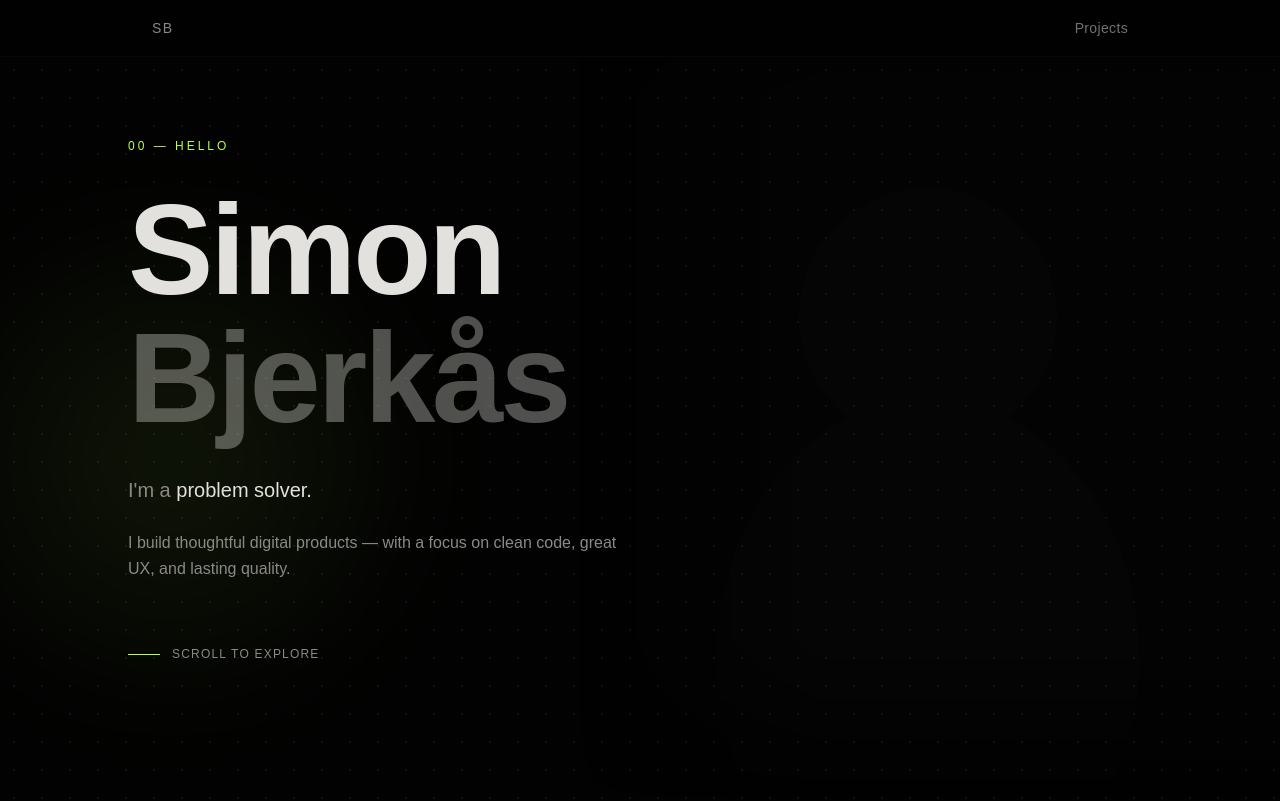
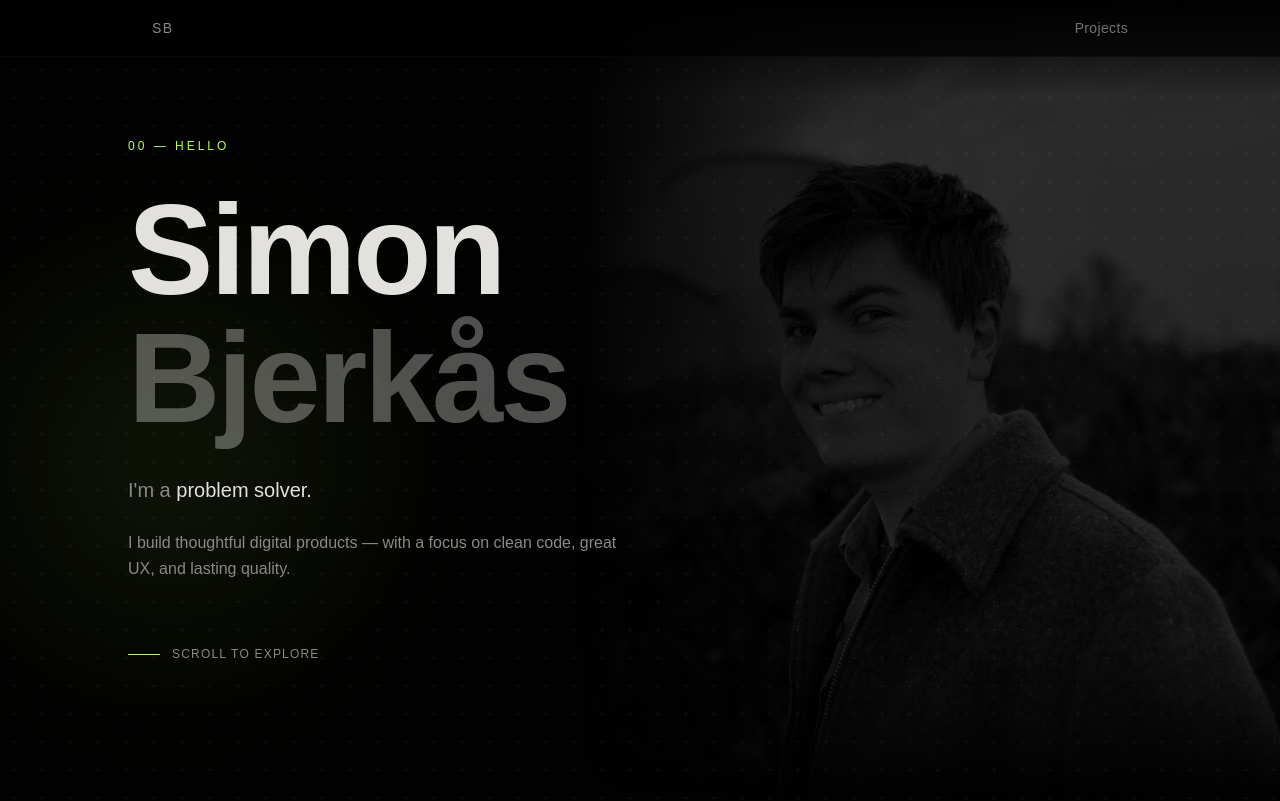
Before and after one commit to simonbjerkas/portfolio, a React (Vite) app: page / in a window 1280 px wide. Shown: the top 801 px of the page. Built offline with nearby package versions, Linux system fonts and the light colour scheme.

Commit message:
fix: hide portrait on mobile

```diff
--- a/src/components/Hero.tsx
+++ b/src/components/Hero.tsx
@@ -51,7 +51,7 @@ export function Hero() {
     <section className="relative min-h-screen flex flex-col justify-center px-6 overflow-hidden">
       {/* Portrait — replace src with your photo: /portrait.jpg */}
       <div
-        className="absolute inset-y-0 right-0 pointer-events-none"
+        className="hidden md:block absolute inset-y-0 right-0 pointer-events-none"
         style={{
           width: "55%",
           maskImage: [
@@ -67,7 +67,7 @@ export function Hero() {
         }}
       >
         <img
-          src="/portrait-placeholder.svg"
+          src="/portrait.jpg"
           alt=""
           aria-hidden="true"
           className="w-full h-full object-cover object-top opacity-[0.18]"
```
Also changed, not shown: public/portrait-placeholder.svg (deleted), public/portrait.jpg (added).
